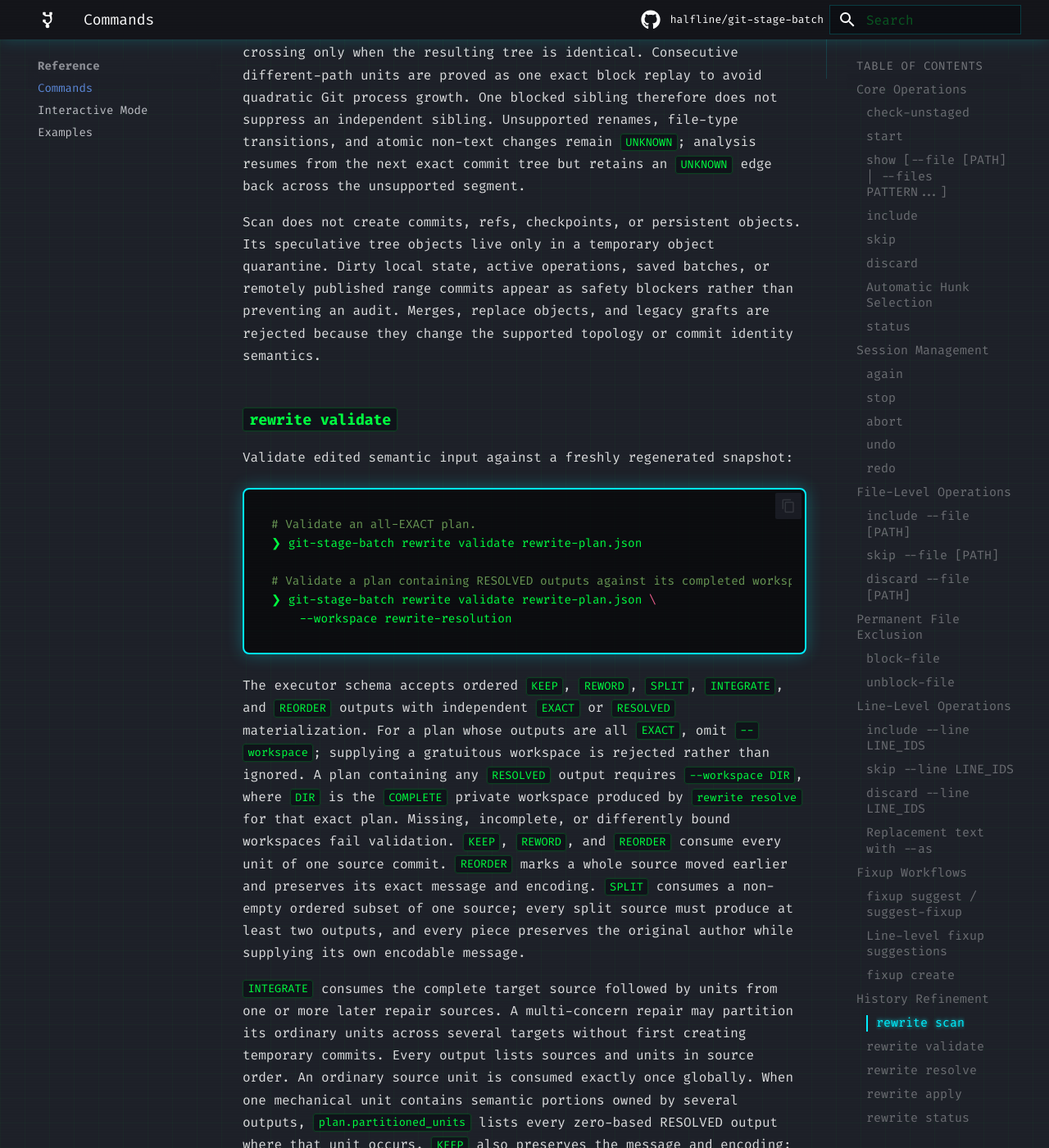
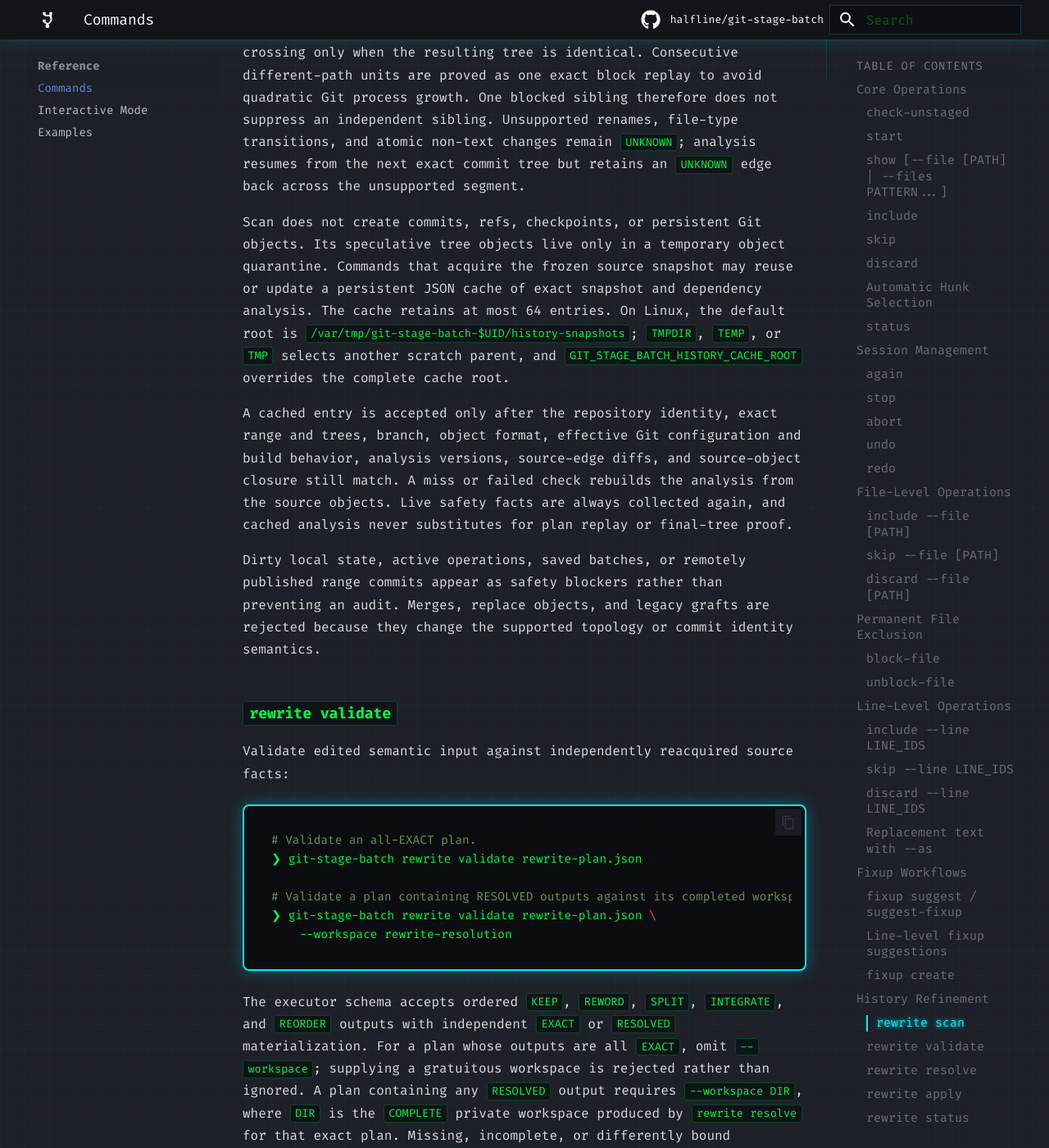
Before and after one commit to halfline/git-stage-batch, an MkDocs documentation site: the page built from docs/commands.md, in a window 1280 px wide and 1400 px high, scrolled down 28848 px. Shown: the whole window at 82% size. Built offline with MkDocs 1.6.1 and Material for MkDocs 9.7.7, drawn with Linux system fonts in a browser that asks for light colours; comment, search, counter and statistics services are not loaded; some of the changed text lies outside the part shown.

Commit message:
docs: Document bounded rewrite snapshot caching
The installed rewrite manual now explains persistent immutable-analysis
reuse and the live facts that commands always collect again.

The website command and storage guides still promise regeneration or omit
the cache entirely. Readers cannot discover its location, override, entry
bound, invalidation checks, or non-authoritative role.

This commit addresses that gap by documenting bounded JSON reuse in the
command guide and classifying the cache as disposable optimization data in
the storage guide.

The next commit will pin the cache contract across public documentation.

````diff
--- a/docs/commands.md
+++ b/docs/commands.md
@@ -1036,16 +1036,30 @@ renames, file-type transitions, and atomic
 non-text changes remain `UNKNOWN`; analysis resumes from the next exact commit
 tree but retains an `UNKNOWN` edge back across the unsupported segment.
 
-Scan does not create commits, refs, checkpoints, or persistent objects. Its
-speculative tree objects live only in a temporary object quarantine. Dirty
-local state, active operations, saved batches, or remotely published range
-commits appear as safety blockers rather than preventing an audit. Merges,
-replace objects, and legacy grafts are rejected because they change the
-supported topology or commit identity semantics.
+Scan does not create commits, refs, checkpoints, or persistent Git objects.
+Its speculative tree objects live only in a temporary object quarantine.
+Commands that acquire the frozen source snapshot may reuse or update a
+persistent JSON cache of exact snapshot and dependency analysis. The cache
+retains at most 64 entries. On Linux, the default root is
+`/var/tmp/git-stage-batch-$UID/history-snapshots`; `TMPDIR`,
+`TEMP`, or `TMP` selects another scratch parent, and
+`GIT_STAGE_BATCH_HISTORY_CACHE_ROOT` overrides the complete cache root.
+
+A cached entry is accepted only after the repository identity, exact range and
+trees, branch, object format, effective Git configuration and build behavior,
+analysis versions, source-edge diffs, and source-object closure still match.
+A miss or failed check rebuilds the analysis from the source objects. Live
+safety facts are always collected again, and cached analysis never substitutes
+for plan replay or final-tree proof.
+
+Dirty local state, active operations, saved batches, or remotely published
+range commits appear as safety blockers rather than preventing an audit.
+Merges, replace objects, and legacy grafts are rejected because they change
+the supported topology or commit identity semantics.
 
 ### `rewrite validate`
 
-Validate edited semantic input against a freshly regenerated snapshot:
+Validate edited semantic input against independently reacquired source facts:
 
 ```bash
 # Validate an all-EXACT plan.
@@ -1093,12 +1107,13 @@ materialize and audit the requested snapshots. Dependency evidence limits
 exact replay, while complete replay and the frozen final tree remain required
 for either materialization.
 
-Completed-workspace validation is read-only. It authenticates the immutable
-workspace binding, receipts, result artifacts, and `complete.json`, then
-replays both exact and resolved outputs in a fresh Git object quarantine and
-rechecks the frozen final tree. It does not repair or advance the workspace,
-and no candidate objects or refs persist. Successful output reports the
-authenticated completion SHA-256 digest. Porcelain output always includes
+Completed-workspace validation does not modify the completed workspace,
+commits, or refs. It authenticates the immutable workspace binding, receipts,
+result artifacts, and `complete.json`, then replays both exact and resolved
+outputs in a fresh Git object quarantine and rechecks the frozen final tree. It
+does not repair or advance the workspace, and no candidate objects or refs
+persist. Successful output reports the authenticated completion SHA-256
+digest. Porcelain output always includes
 `summary.resolved_outputs`; its top-level `resolution` is `null` for an
 all-EXACT plan or an object containing `workspace`, `complete_sha256`, and
 `resolved_outputs` for completed-workspace validation.
@@ -1321,10 +1336,10 @@ garbage-collected.
 ```
 
 Verify works on the active operation or latest complete operation. It
-regenerates the frozen source facts independently of current `HEAD`, replays
+reacquires the frozen source facts independently of current `HEAD`, replays
 every output tree, rehashes each normalized unsigned commit, checks parents,
 authors, committers, messages, encodings, and signature removal, and compares
-the regenerated audit record with its durable digest. For a resolved plan it
+the reconstructed audit record with its durable digest. For a resolved plan it
 replays the operation-owned workspace and does not read the external workspace
 originally supplied to apply.
 Verification may run while another worktree owns a staging session. It still
````
Also changed, not shown: other parts of docs/commands.md (+1 -1 lines), docs/storage.md (+16 -0 lines).
